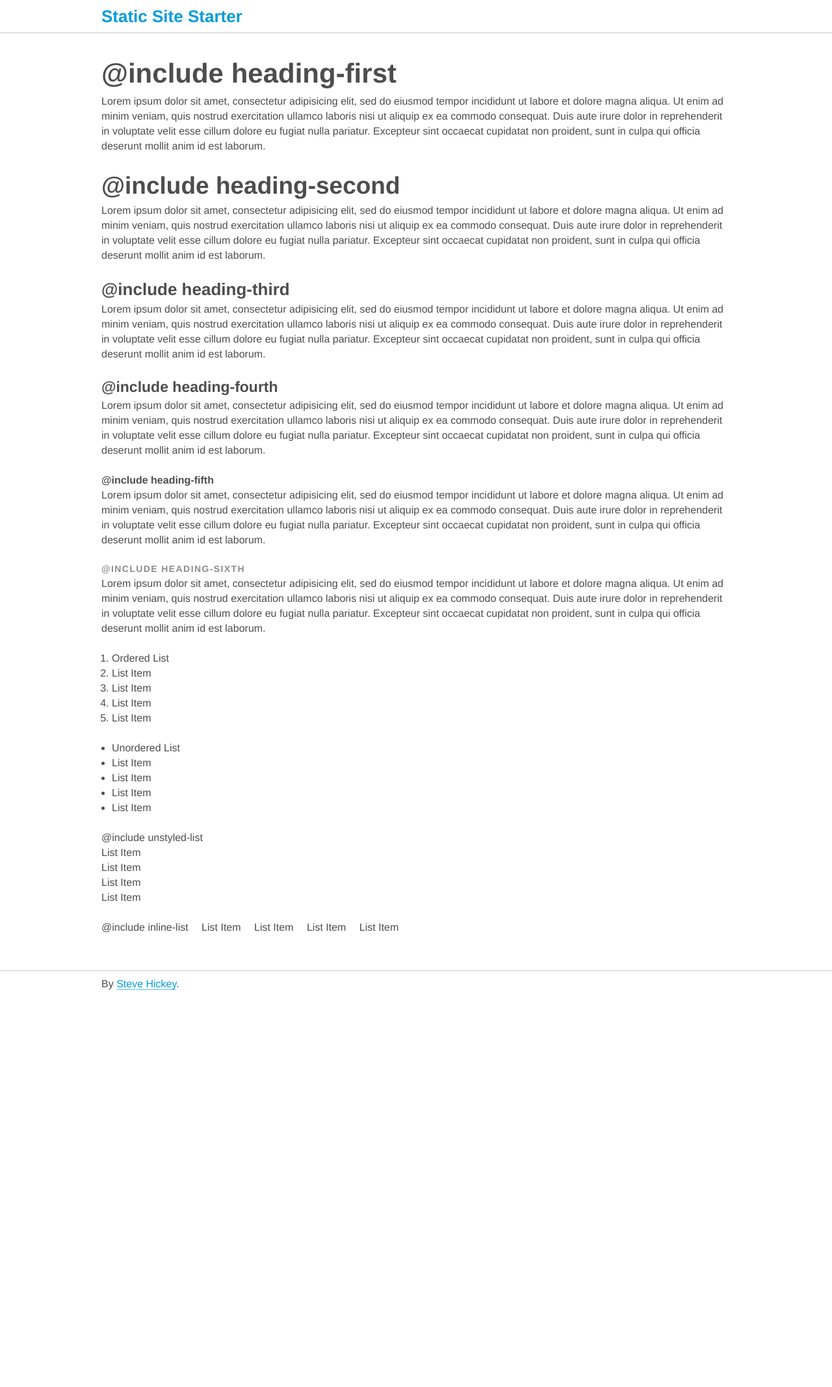
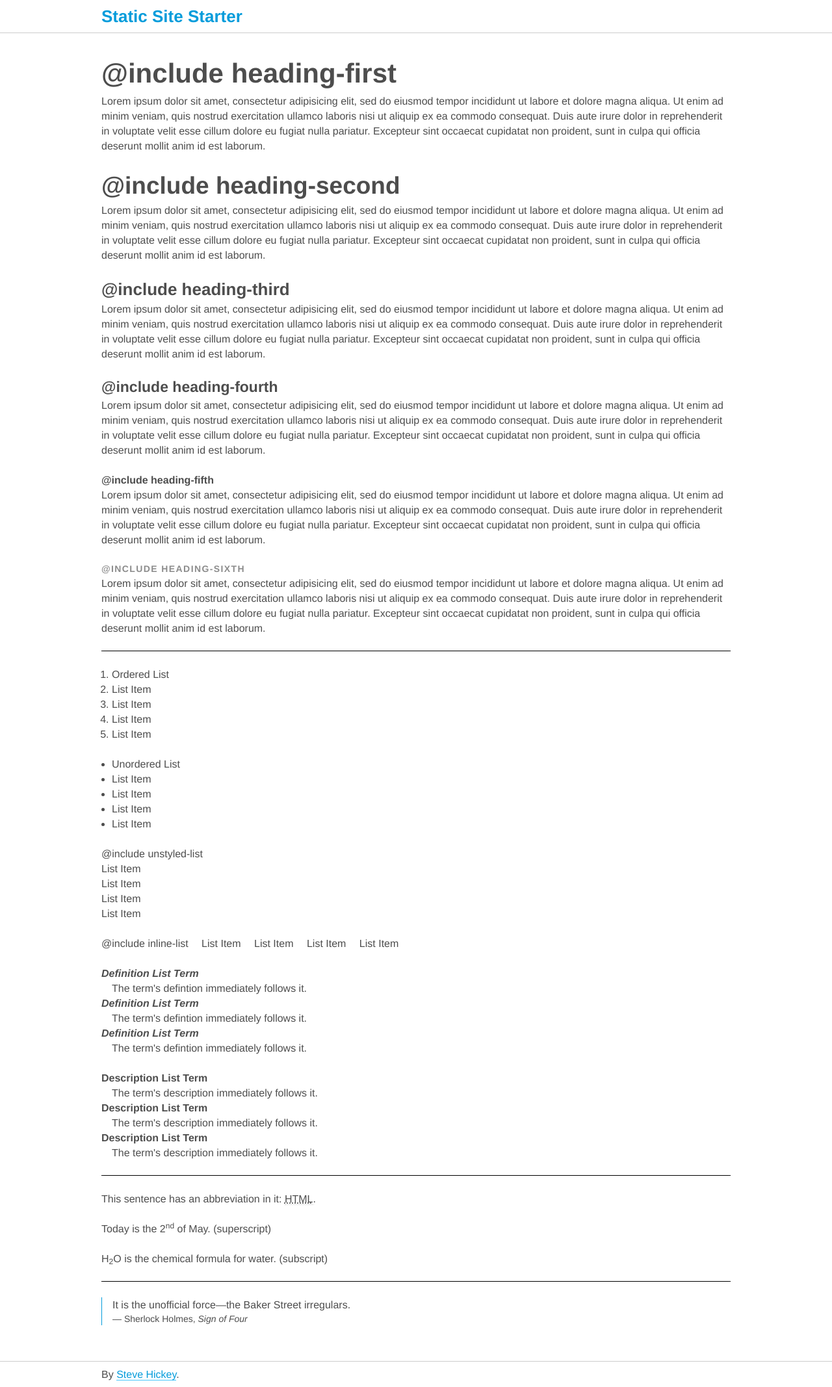
Before and after one commit to javasteve99/static-site-starter, a Jekyll site: the page built from index.html, in a window 1280 px wide. Shown: the whole page at 65% size. Built offline with Jekyll 4.4.1, drawn with Linux system fonts in a browser that asks for light colours; nearby versions of some CDN libraries; before the commit the page ends 1533 px from its top, so only the background shows below that.

Commit message:
Finish adding example typographic elements.

```diff
--- a/css/styles.css
+++ b/css/styles.css
@@ -150,6 +150,9 @@ dt, dd {
 dt {
   font-weight: bold; }
 
+dfn {
+  font-style: italic; }
+
 dd {
   margin-left: 1em; }
 
@@ -176,19 +179,18 @@ sup {
 sub {
   bottom: -0.25em; }
 
-blockquote {
+.blockquote {
   padding-left: 1em;
   margin: 0 0 1.4375em 0;
   border-left: 1px solid #049cdb; }
-  blockquote p {
-    margin-bottom: 0; }
-  blockquote small {
-    display: block; }
-    blockquote small:before {
+  .blockquote blockquote {
+    margin: 0; }
+  .blockquote figcaption {
+    font-size: 0.875em; }
+    .blockquote figcaption cite {
+      font-style: italic; }
+    .blockquote figcaption:before {
       content: '\2014 \00A0'; }
-
-q:before, q:after, blockquote:before, blockquote:after {
-  content: ""; }
 
 /* Code Styles ================================================================================== */
 code,
--- a/index.html
+++ b/index.html
@@ -24,6 +24,8 @@ nav-area: home
     <p>Lorem ipsum dolor sit amet, consectetur adipisicing elit, sed do eiusmod tempor incididunt ut labore et dolore magna aliqua. Ut enim ad minim veniam, quis nostrud exercitation ullamco laboris nisi ut aliquip ex ea commodo consequat. Duis aute irure dolor in reprehenderit in voluptate velit esse cillum dolore eu fugiat nulla pariatur. Excepteur sint occaecat cupidatat non proident, sunt in culpa qui officia deserunt mollit anim id est laborum.</p>
     <h6>@include heading-sixth</h6>
     <p>Lorem ipsum dolor sit amet, consectetur adipisicing elit, sed do eiusmod tempor incididunt ut labore et dolore magna aliqua. Ut enim ad minim veniam, quis nostrud exercitation ullamco laboris nisi ut aliquip ex ea commodo consequat. Duis aute irure dolor in reprehenderit in voluptate velit esse cillum dolore eu fugiat nulla pariatur. Excepteur sint occaecat cupidatat non proident, sunt in culpa qui officia deserunt mollit anim id est laborum.</p>
+
+    <hr /><!-- a horizontal rule, if you're into that sort of thing -->
 
     <ol>
       <li>Ordered List</li>
@@ -57,6 +59,39 @@ nav-area: home
       <li>List Item</li>
     </ul>
 
+    <dl>
+      <dt><dfn>Definition List Term</dfn></dt>
+      <dd>The term's defintion immediately follows it.</dd>
+      <dt><dfn>Definition List Term</dfn></dt>
+      <dd>The term's defintion immediately follows it.</dd>
+      <dt><dfn>Definition List Term</dfn></dt>
+      <dd>The term's defintion immediately follows it.</dd>
+    </dl>
+
+    <dl>
+      <dt>Description List Term</dt>
+      <dd>The term's description immediately follows it.</dd>
+      <dt>Description List Term</dt>
+      <dd>The term's description immediately follows it.</dd>
+      <dt>Description List Term</dt>
+      <dd>The term's description immediately follows it.</dd>
+    </dl>
+
+    <hr /><!-- a horizontal rule, if you're into that sort of thing -->
+
+    <p>This sentence has an abbreviation in it: <abbr title="Hyper Text Markup Language">HTML</abbr>.</p>
+
+    <p>Today is the 2<sup>nd</sup> of May. (superscript)</p>
+
+    <p>H<sub>2</sub>O is the chemical formula for water. (subscript)</p>
+
+    <hr /><!-- a horizontal rule, if you're into that sort of thing -->
+
+    <figure class="blockquote">
+      <blockquote>It is the unofficial force—the Baker Street irregulars.</blockquote>
+      <figcaption>Sherlock Holmes, <cite>Sign of Four</cite></figcaption>
+    </figure>
+
   </div><!-- end of div.container -->
 </div><!-- end of div[role=main] -->
 
```
Also changed, not shown: css/sass/_type.scss (+11 -15 lines).
